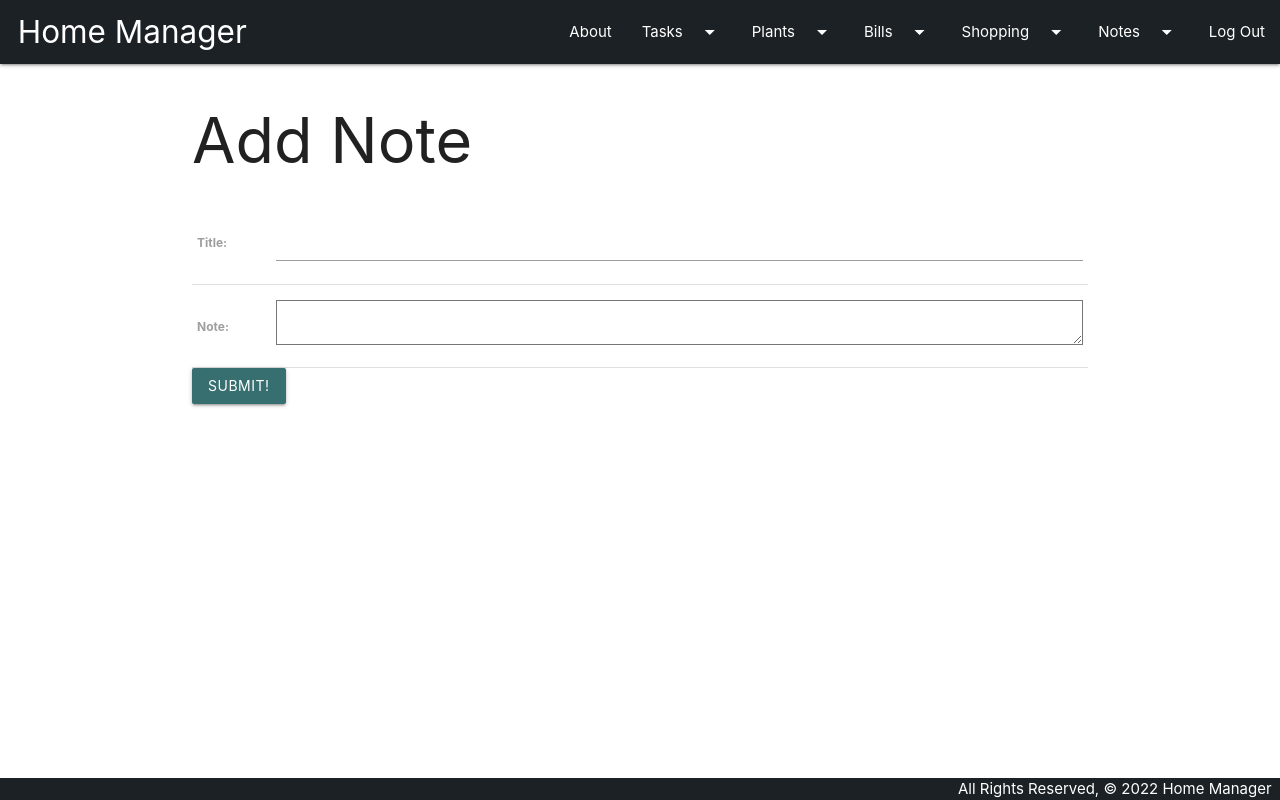
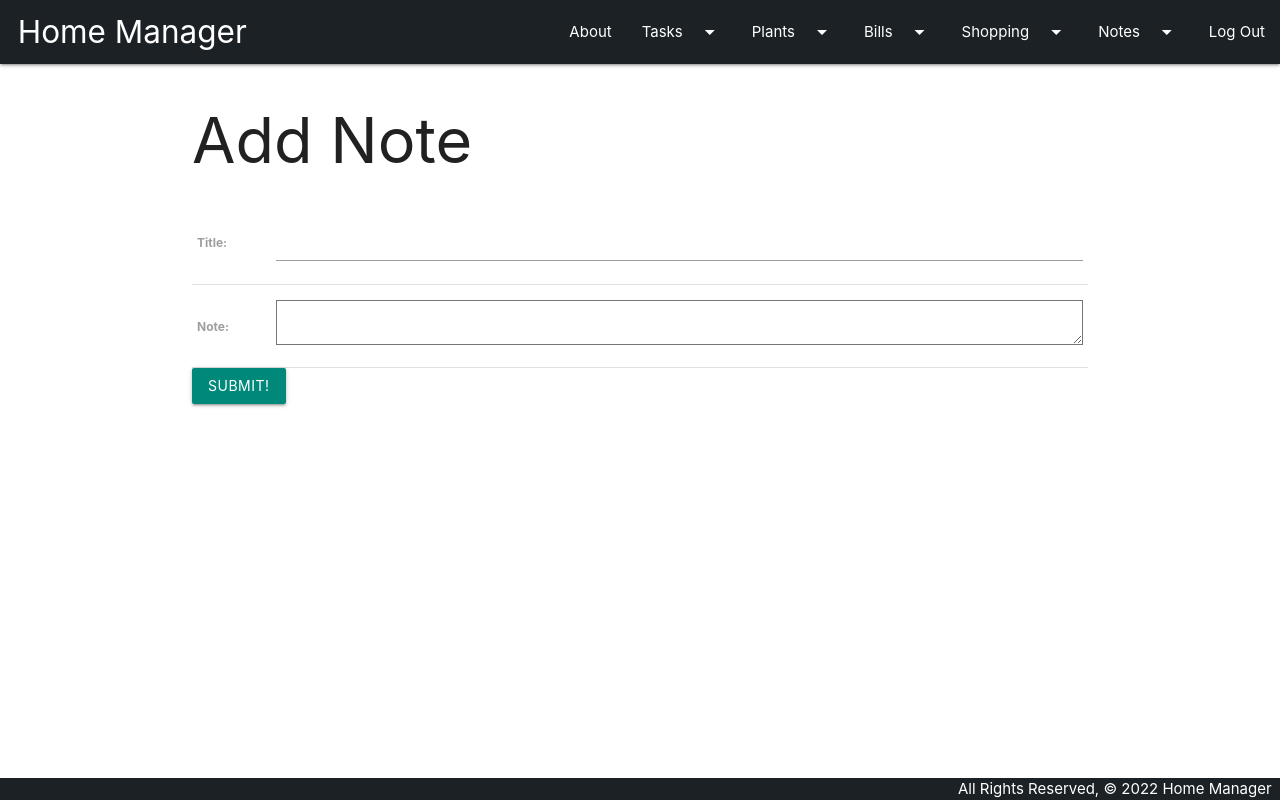
Before and after one commit to tjpreston96/Home_Manager, a Django app: page /notes/create/ in a window 1280 px wide. Run offline with Django 4.2, Linux system fonts and the light colour scheme; the visitor is signed in with stand-in values (Sample User, id 1).

Commit message:
update color pallete to more visually accessible colors

```diff
--- a/main_app/static/main_app/style.css
+++ b/main_app/static/main_app/style.css
@@ -1,8 +1,8 @@
 :root {
   --main-color: #1b2125;
   --secondary-color: #4a212b;
-  --main-accent: #376e6f;
-  --secondary-accent: #da7b93;
+  --main-accent: #00897b;
+  --secondary-accent: #e17892;
   --tertiary-accent: #1c3334;
 }
 
@@ -47,6 +47,10 @@ input.btn {
   font-size: 28px;
 }
 
+/* .card-action a{
+  color: var(--secondary-color) !important;
+} */
+
 .divider-margin-0 {
   margin: 0 !important;
   padding: 0 !important;
```
